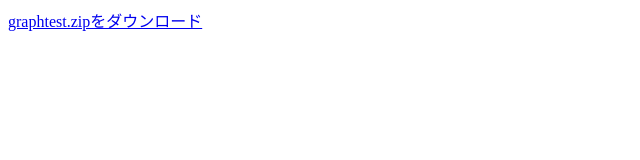
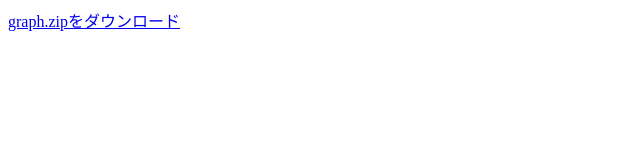
Before and after one commit to shomozon/jar, a plain HTML site: page index.html in a window 1280 px wide. Shown: the full height of the page, 0-640 px from the left. Drawn offline with Linux system fonts and the light colour scheme.

Commit message:
Update index.html

```diff
--- a/index.html
+++ b/index.html
@@ -5,6 +5,6 @@
  <title>a</title>
 </head>
 <body>
-<a href="graphtest.zip" download>graphtest.zipをダウンロード</a>
+<a href="graph.zip" download>graph.zipをダウンロード</a>
 </body>
 </html>
```
